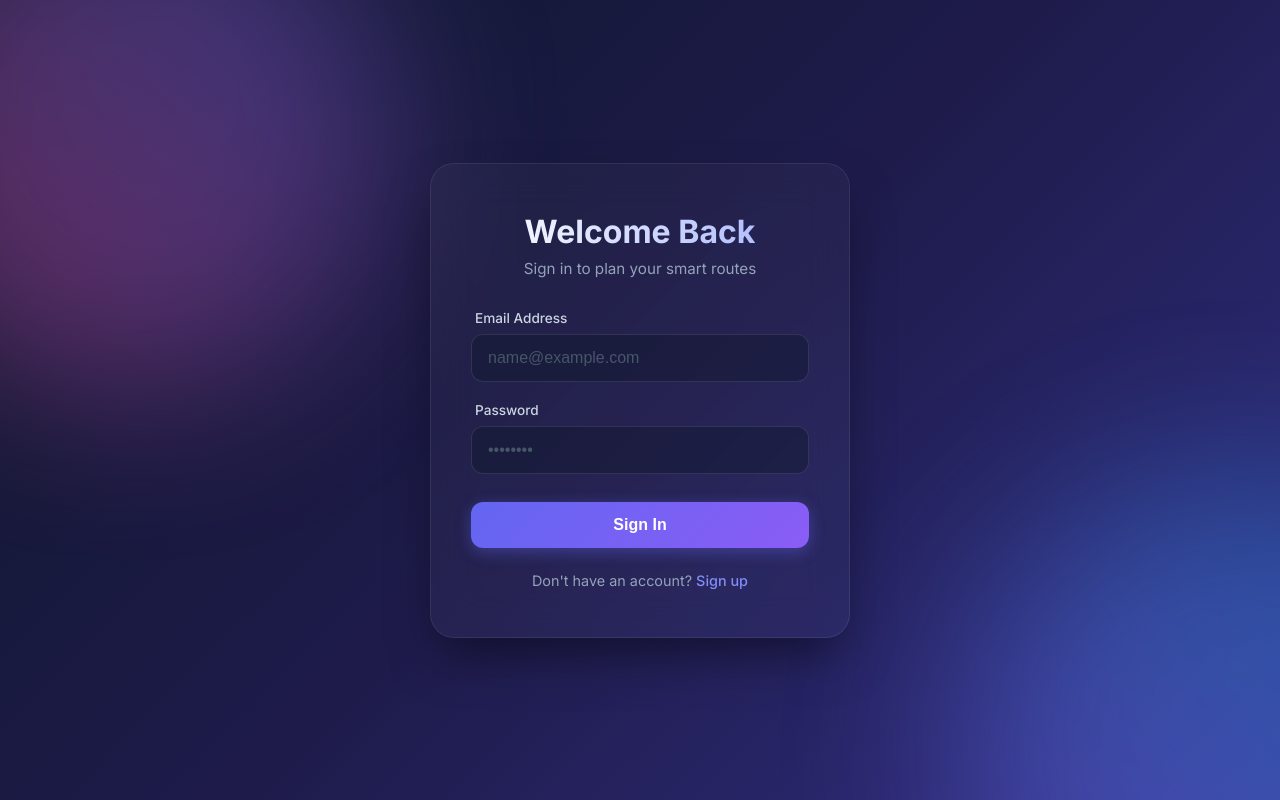
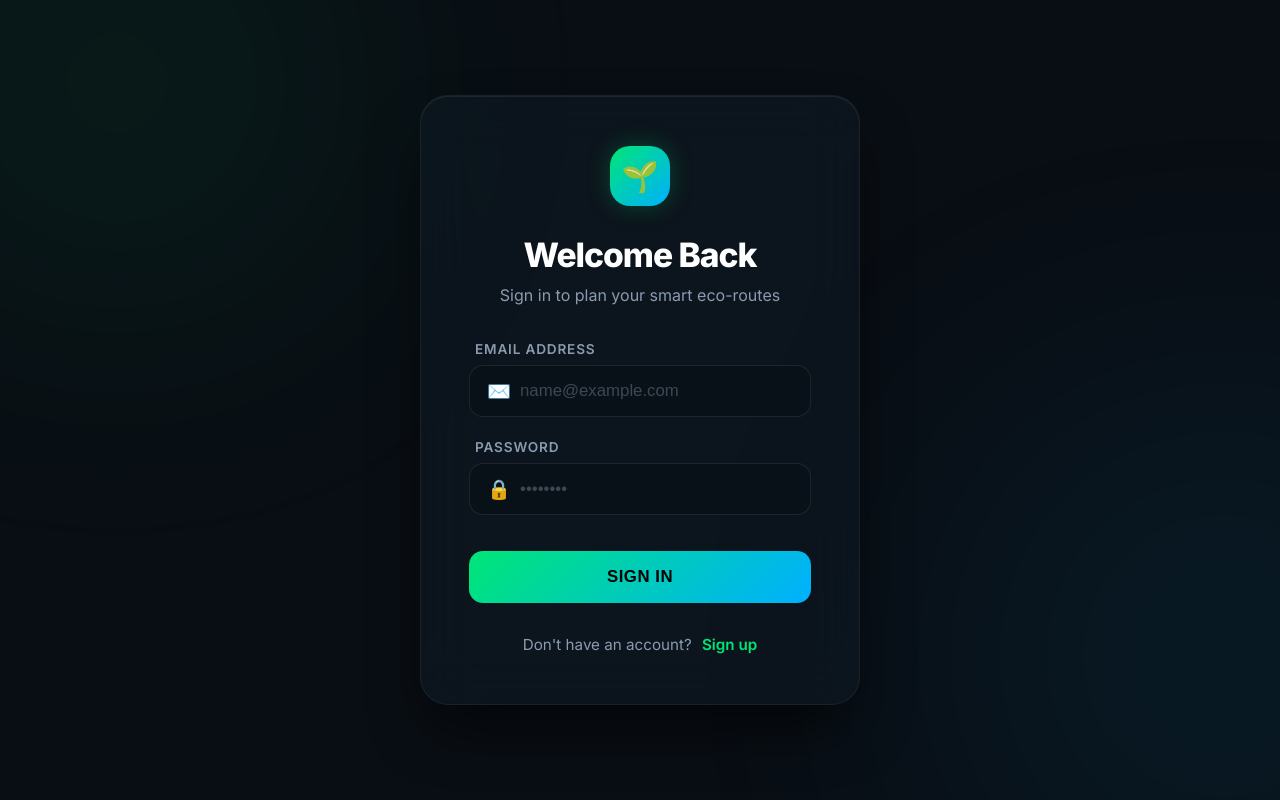
Before and after one commit to NevilVataliya/DotSlash-9.0, a React (Vite) app in the folder frontend/: page /signin in a window 1280 px wide. Built offline with nearby package versions, Linux system fonts and the light colour scheme; no server answers.

Commit message:
Updated UI

```diff
--- a/frontend/src/pages/Auth.css
+++ b/frontend/src/pages/Auth.css
@@ -4,98 +4,110 @@
   justify-content: center;
   min-height: 100vh;
   width: 100%;
-  background: linear-gradient(135deg, #0f172a 0%, #1e1b4b 50%, #312e81 100%);
+  background: #090e14; /* Deep slate baseline */
   position: relative;
   overflow: hidden;
   font-family: 'Inter', system-ui, -apple-system, sans-serif;
 }
 
-/* Background decorative blobs */
+/* Dynamic ambient lighting */
 .auth-container::before,
 .auth-container::after {
   content: '';
   position: absolute;
-  width: 500px;
-  height: 500px;
+  width: 700px;
+  height: 700px;
   border-radius: 50%;
-  background: linear-gradient(225deg, #6366f1 0%, #ec4899 100%);
-  filter: blur(80px);
-  opacity: 0.4;
+  filter: blur(140px);
+  opacity: 0.15;
   z-index: 0;
-  animation: float 10s infinite ease-in-out alternate;
+  animation: breathe 12s infinite alternate ease-in-out;
 }
 
 .auth-container::before {
-  top: -150px;
-  left: -150px;
+  top: -250px;
+  left: -250px;
+  background: radial-gradient(circle, #00E676 0%, transparent 60%);
 }
 
 .auth-container::after {
-  bottom: -150px;
-  right: -150px;
-  background: linear-gradient(225deg, #0ea5e9 0%, #8b5cf6 100%);
-  animation-delay: -5s;
+  bottom: -250px;
+  right: -250px;
+  background: radial-gradient(circle, #00B0FF 0%, transparent 60%);
+  animation-delay: -6s;
 }
 
-@keyframes float {
-  0% {
-    transform: translate(0, 0) scale(1);
-  }
-
-  100% {
-    transform: translate(50px, 50px) scale(1.1);
-  }
+@keyframes breathe {
+  0% { transform: scale(0.9) translate(0, 0); opacity: 0.12; }
+  100% { transform: scale(1.1) translate(40px, -40px); opacity: 0.2; }
 }
 
 .auth-card {
   position: relative;
   z-index: 10;
   width: 100%;
-  max-width: 420px;
-  padding: 48px 40px;
-  background: rgba(255, 255, 255, 0.03);
-  backdrop-filter: blur(20px);
-  -webkit-backdrop-filter: blur(20px);
-  border: 1px solid rgba(255, 255, 255, 0.08);
-  border-radius: 24px;
-  box-shadow: 0 25px 50px -12px rgba(0, 0, 0, 0.5);
-  color: white;
-  animation: slideUp 0.6s cubic-bezier(0.16, 1, 0.3, 1);
+  max-width: 440px;
+  margin: 0 20px;
+  padding: 50px 48px;
+  background: rgba(15, 25, 35, 0.65);
+  backdrop-filter: blur(28px);
+  -webkit-backdrop-filter: blur(28px);
+  border: 1px solid rgba(255, 255, 255, 0.06);
+  border-radius: 28px;
+  box-shadow: 0 30px 60px -15px rgba(0, 0, 0, 0.7), inset 0 1px 0 rgba(255, 255, 255, 0.08);
+  color: #fff;
+  animation: revealUp 0.7s cubic-bezier(0.16, 1, 0.3, 1) forwards;
+  opacity: 0;
+  transform: translateY(40px);
 }
 
-@keyframes slideUp {
-  0% {
-    opacity: 0;
-    transform: translateY(30px);
-  }
-
-  100% {
+@keyframes revealUp {
+  to {
     opacity: 1;
     transform: translateY(0);
   }
 }
 
+.auth-brand-logo {
+  display: flex;
+  justify-content: center;
+  margin-bottom: 28px;
+}
+
+.auth-brand-icon {
+  width: 60px;
+  height: 60px;
+  background: linear-gradient(135deg, #00E676, #00B0FF);
+  border-radius: 20px;
+  display: flex;
+  align-items: center;
+  justify-content: center;
+  font-size: 30px;
+  color: #000;
+  box-shadow: 0 0 25px rgba(0, 230, 118, 0.25);
+}
+
 .auth-title {
-  font-size: 2rem;
-  font-weight: 700;
-  margin-bottom: 8px;
+  font-size: 2.1rem;
+  font-weight: 800;
+  margin-bottom: 10px;
   text-align: center;
-  background: linear-gradient(to right, #ffffff, #a5b4fc);
-  -webkit-background-clip: text;
-  -webkit-text-fill-color: transparent;
+  color: #ffffff;
+  letter-spacing: -0.03em;
 }
 
 .auth-subtitle {
   text-align: center;
-  color: #94a3b8;
-  font-size: 0.95rem;
-  margin-bottom: 32px;
+  color: #8A9BB0;
+  font-size: 1rem;
+  margin-bottom: 36px;
+  font-weight: 400;
 }
 
 .auth-form {
   display: flex;
   flex-direction: column;
-  gap: 20px;
+  gap: 22px;
 }
 
 .auth-input-group {
@@ -106,52 +118,87 @@
 
 .auth-input-group label {
   font-size: 0.85rem;
-  font-weight: 500;
-  color: #cbd5e1;
-  margin-left: 4px;
+  font-weight: 600;
+  color: #8A9BB0;
+  margin-left: 6px;
+  text-transform: uppercase;
+  letter-spacing: 0.06em;
+}
+
+.auth-input-wrapper {
+  position: relative;
+  display: flex;
+  align-items: center;
 }
 
 .auth-input {
   width: 100%;
-  background: rgba(15, 23, 42, 0.4);
-  border: 1px solid rgba(255, 255, 255, 0.1);
-  border-radius: 12px;
-  padding: 14px 16px;
-  color: white;
-  font-size: 1rem;
+  background: rgba(8, 14, 20, 0.5);
+  border: 1px solid rgba(138, 155, 176, 0.15);
+  border-radius: 14px;
+  padding: 15px 18px 15px 50px;
+  color: #fff;
+  font-size: 1.05rem;
   transition: all 0.3s ease;
   outline: none;
 }
 
+.auth-input-icon {
+  position: absolute;
+  left: 18px;
+  color: #5A6F83;
+  font-size: 1.2rem;
+  transition: color 0.3s ease;
+}
+
 .auth-input::placeholder {
-  color: #475569;
+  color: rgba(138, 155, 176, 0.4);
 }
 
 .auth-input:focus {
-  background: rgba(15, 23, 42, 0.6);
-  border-color: #6366f1;
-  box-shadow: 0 0 0 3px rgba(99, 102, 241, 0.2);
+  background: rgba(8, 14, 20, 0.8);
+  border-color: #00E676;
+  box-shadow: 0 0 0 4px rgba(0, 230, 118, 0.12);
+}
+
+.auth-input:focus + .auth-input-icon {
+  color: #00E676;
 }
 
 .auth-button {
   width: 100%;
-  padding: 14px;
-  border-radius: 12px;
+  padding: 16px;
+  border-radius: 14px;
   border: none;
-  background: linear-gradient(135deg, #6366f1 0%, #8b5cf6 100%);
-  color: white;
-  font-size: 1rem;
-  font-weight: 600;
+  background: linear-gradient(135deg, #00E676, #00B0FF);
+  color: #000;
+  font-size: 1.05rem;
+  font-weight: 800;
   cursor: pointer;
-  transition: all 0.3s ease;
-  margin-top: 8px;
-  box-shadow: 0 4px 15px rgba(99, 102, 241, 0.4);
+  transition: all 0.3s cubic-bezier(0.4, 0, 0.2, 1);
+  margin-top: 14px;
+  position: relative;
+  overflow: hidden;
+  text-transform: uppercase;
+  letter-spacing: 0.03em;
+}
+
+.auth-button::after {
+  content: '';
+  position: absolute;
+  top: 0; left: -100%; width: 50%; height: 100%;
+  background: linear-gradient(90deg, transparent, rgba(255, 255, 255, 0.4), transparent);
+  transform: skewX(-25deg);
+  transition: left 0.5s ease;
 }
 
 .auth-button:hover {
-  transform: translateY(-2px);
-  box-shadow: 0 8px 25px rgba(99, 102, 241, 0.5);
-  background: linear-gradient(135deg, #4f46e5 0%, #7c3aed 100%);
+  transform: translateY(-3px);
+  box-shadow: 0 10px 30px rgba(0, 230, 118, 0.35);
+}
+
+.auth-button:hover::after {
+  left: 200%;
 }
 
 .auth-button:active {
@@ -159,20 +206,21 @@
 }
 
 .auth-links {
-  margin-top: 24px;
+  margin-top: 32px;
   text-align: center;
-  font-size: 0.9rem;
-  color: #94a3b8;
+  font-size: 0.95rem;
+  color: #8A9BB0;
 }
 
 .auth-links a {
-  color: #818cf8;
+  color: #00E676;
   text-decoration: none;
-  font-weight: 500;
-  transition: color 0.2s ease;
+  font-weight: 600;
+  transition: color 0.2s ease, text-shadow 0.2s ease;
+  margin-left: 6px;
 }
 
 .auth-links a:hover {
-  color: #c7d2fe;
-  text-decoration: underline;
+  color: #00B0FF;
+  text-shadow: 0 0 10px rgba(0, 176, 255, 0.4);
 }
--- a/frontend/src/pages/SignIn.jsx
+++ b/frontend/src/pages/SignIn.jsx
@@ -23,12 +23,16 @@ export default function SignIn() {
   return (
     <div className="auth-container">
       <div className="auth-card">
+        <div className="auth-brand-logo">
+          <div className="auth-brand-icon">🌱</div>
+        </div>
         <h1 className="auth-title">Welcome Back</h1>
-        <p className="auth-subtitle">Sign in to plan your smart routes</p>
+        <p className="auth-subtitle">Sign in to plan your smart eco-routes</p>
 
         <form className="auth-form" onSubmit={handleSubmit}>
           <div className="auth-input-group">
             <label htmlFor="email">Email Address</label>
+            <div className="auth-input-wrapper">
               <input
                 type="email"
                 id="email"
@@ -38,10 +42,13 @@ export default function SignIn() {
                 onChange={(e) => setEmail(e.target.value)}
                 required
               />
+              <span className="auth-input-icon">✉️</span>
+            </div>
           </div>
 
           <div className="auth-input-group">
             <label htmlFor="password">Password</label>
+            <div className="auth-input-wrapper">
               <input
                 type="password"
                 id="password"
@@ -51,6 +58,8 @@ export default function SignIn() {
                 onChange={(e) => setPassword(e.target.value)}
                 required
               />
+              <span className="auth-input-icon">🔒</span>
+            </div>
           </div>
 
           <button type="submit" className="auth-button">Sign In</button>
--- a/frontend/src/pages/SignUp.jsx
+++ b/frontend/src/pages/SignUp.jsx
@@ -27,12 +27,16 @@ export default function SignUp() {
   return (
     <div className="auth-container">
       <div className="auth-card">
+        <div className="auth-brand-logo">
+          <div className="auth-brand-icon">🌱</div>
+        </div>
         <h1 className="auth-title">Create Account</h1>
-        <p className="auth-subtitle">Join us for seamless route planning</p>
+        <p className="auth-subtitle">Join us for seamless eco-route planning</p>
 
         <form className="auth-form" onSubmit={handleSubmit}>
           <div className="auth-input-group">
             <label htmlFor="name">Full Name</label>
+            <div className="auth-input-wrapper">
               <input
                 type="text"
                 id="name"
@@ -42,10 +46,13 @@ export default function SignUp() {
                 onChange={(e) => setName(e.target.value)}
                 required
               />
+              <span className="auth-input-icon">👤</span>
+            </div>
           </div>
 
           <div className="auth-input-group">
             <label htmlFor="email">Email Address</label>
+            <div className="auth-input-wrapper">
               <input
                 type="email"
                 id="email"
@@ -55,10 +62,13 @@ export default function SignUp() {
                 onChange={(e) => setEmail(e.target.value)}
                 required
               />
+              <span className="auth-input-icon">✉️</span>
+            </div>
           </div>
 
           <div className="auth-input-group">
             <label htmlFor="password">Password</label>
+            <div className="auth-input-wrapper">
               <input
                 type="password"
                 id="password"
@@ -68,6 +78,8 @@ export default function SignUp() {
                 onChange={(e) => setPassword(e.target.value)}
                 required
               />
+              <span className="auth-input-icon">🔒</span>
+            </div>
           </div>
 
           <button type="submit" className="auth-button">Sign Up</button>
```
Lines whose indentation alone changed are shown as unchanged.
